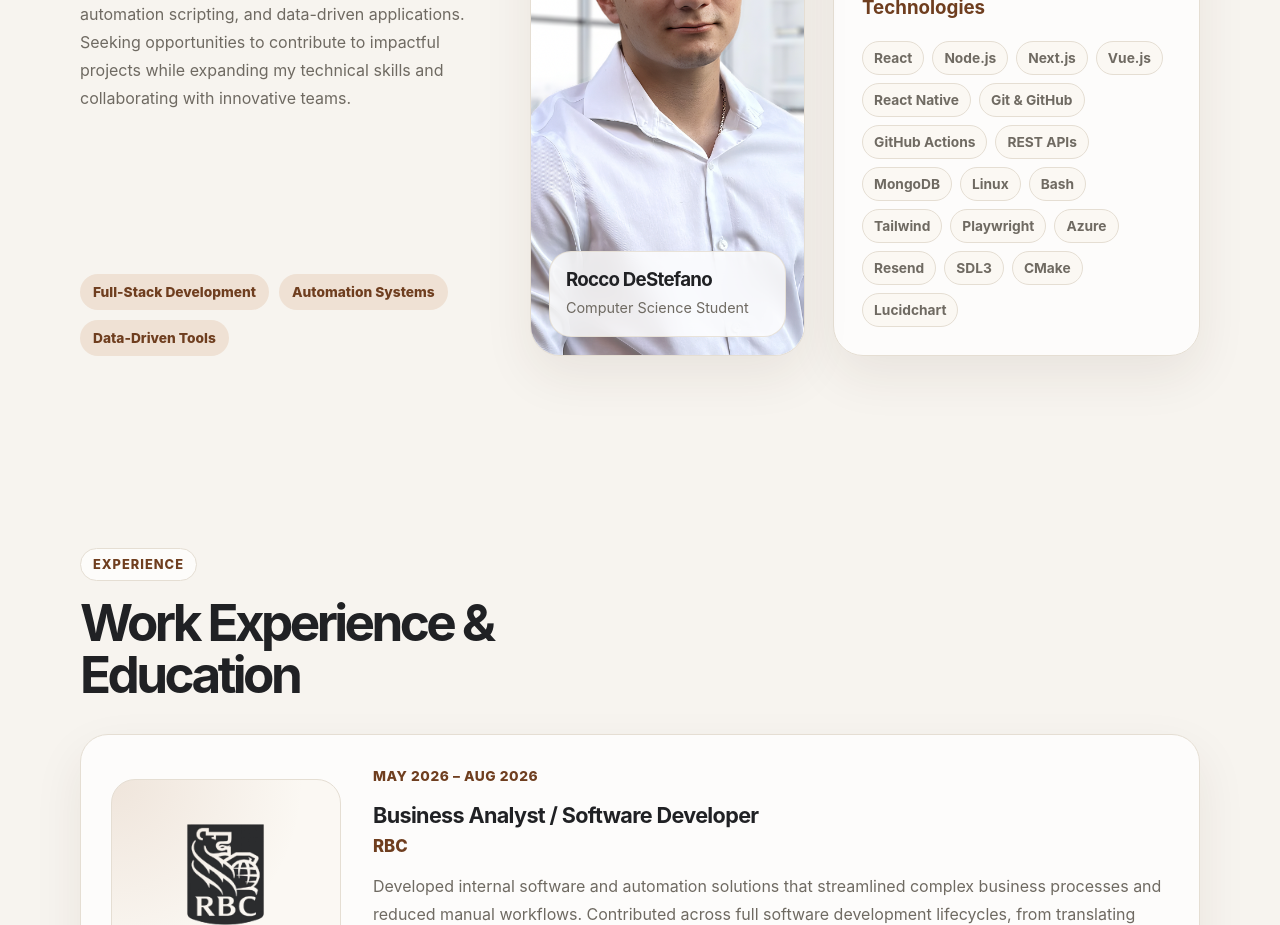
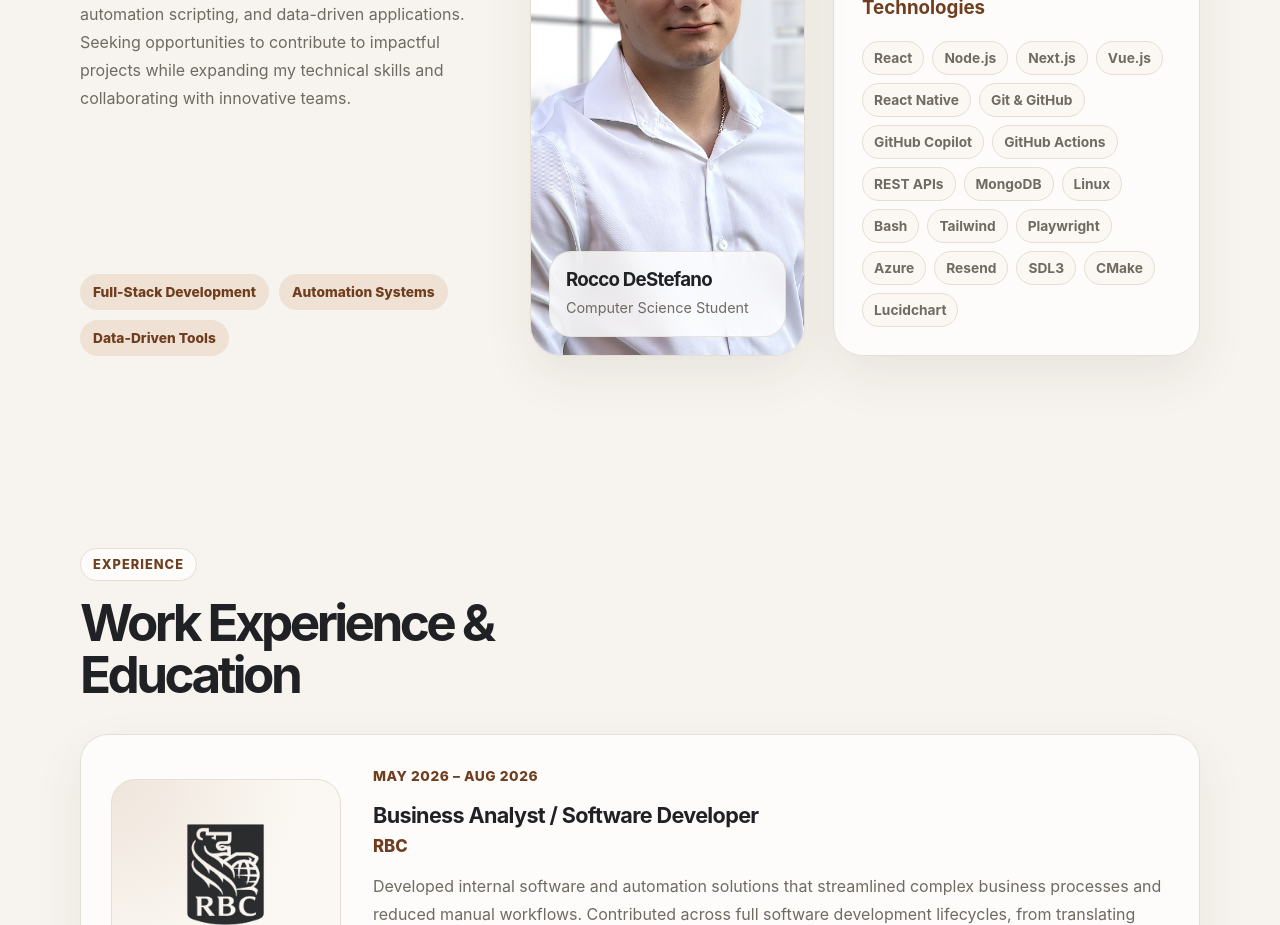
Before and after one commit to RoccoD1616/personal-website, a React (Vite) app: page / in a window 1280 px wide. Shown: the part 1060-1985 px from the top of the page. Built offline with nearby package versions, Linux system fonts and the light colour scheme; a web font is replaced by a local one.

Commit message:
Added GitHub Copilot to Skills section

```diff
--- a/src/App.jsx
+++ b/src/App.jsx
@@ -192,6 +192,7 @@ const technologies = [
   "Vue.js",
   "React Native",
   "Git & GitHub",
+  "GitHub Copilot",
   "GitHub Actions",
   "REST APIs",
   "MongoDB",
```
